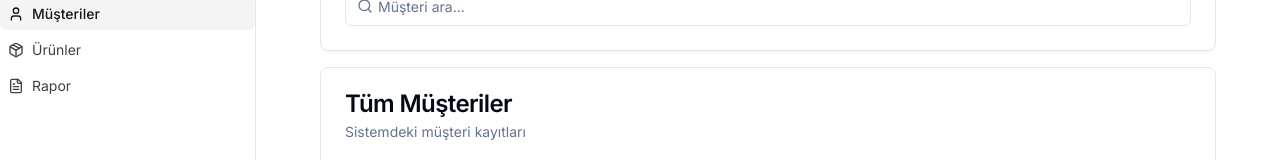
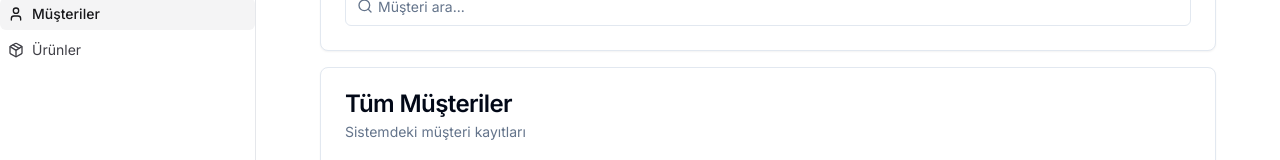
Before and after one commit to cengizonkal/gear-log-frontend, a Next.js app: page /customers in a window 1280 px wide. Shown: the part 191-351 px from the top of the page. Built offline with nearby package versions, Linux system fonts and the light colour scheme; no server answers.

Commit message:
#8 report suspend

```diff
--- a/components/app-sidebar.tsx
+++ b/components/app-sidebar.tsx
@@ -89,14 +89,14 @@ export function AppSidebar() {
               </Link>
             </SidebarMenuButton>
           </SidebarMenuItem>
-          <SidebarMenuItem>
-            <SidebarMenuButton asChild isActive={isActive("/reports")}>
-              <Link href="/reports">
-                <FileText className="h-5 w-5" />
-                <span>Rapor</span>
-              </Link>
-            </SidebarMenuButton>
-          </SidebarMenuItem>
+          {/*<SidebarMenuItem>*/}
+          {/*  <SidebarMenuButton asChild isActive={isActive("/reports")}>*/}
+          {/*    <Link href="/reports">*/}
+          {/*      <FileText className="h-5 w-5" />*/}
+          {/*      <span>Rapor</span>*/}
+          {/*    </Link>*/}
+          {/*  </SidebarMenuButton>*/}
+          {/*</SidebarMenuItem>*/}
         </SidebarMenu>
       </SidebarContent>
       <SidebarFooter>
```
